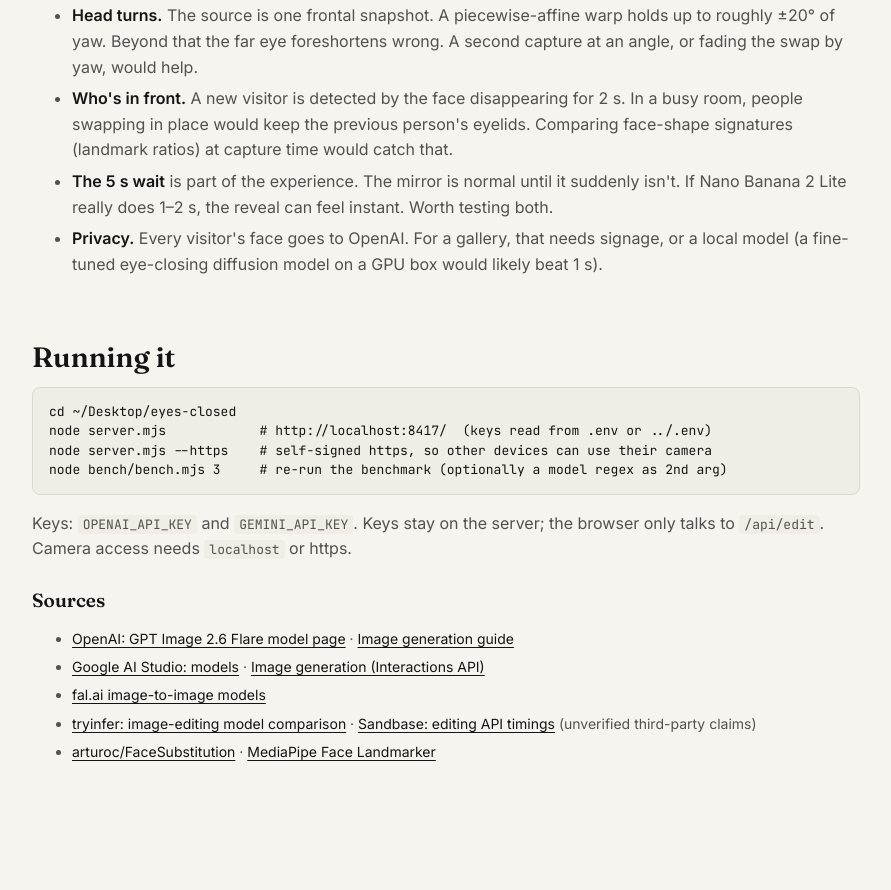
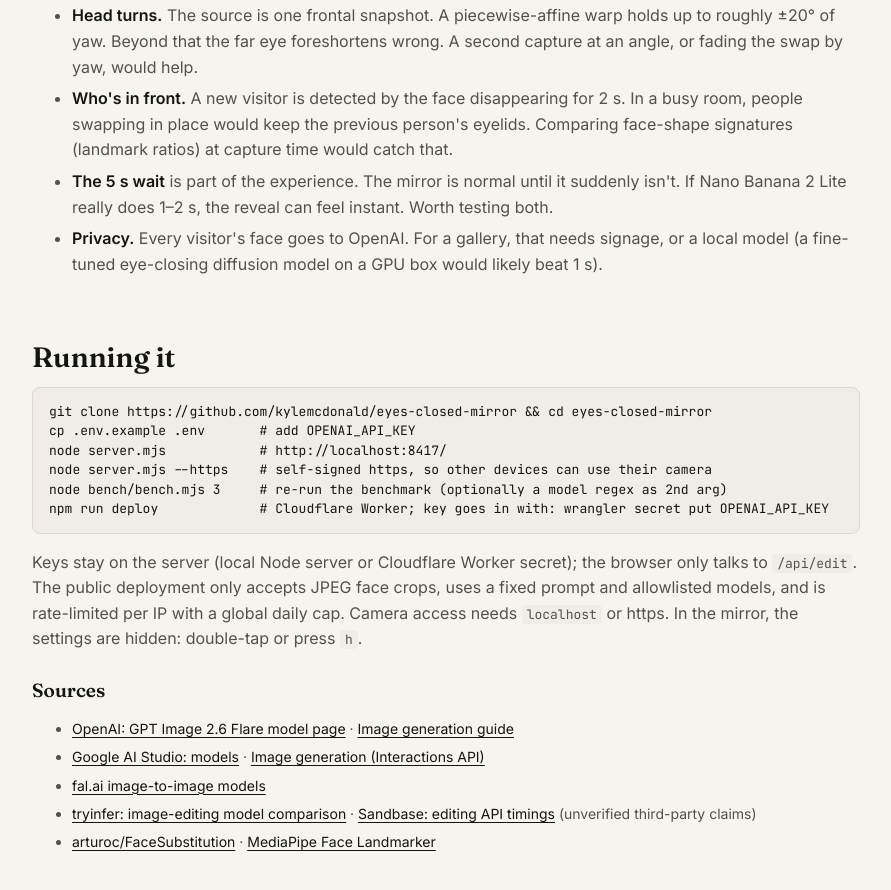
Before and after one commit to kylemcdonald/eyes-closed-mirror, a website: page public/index.html in a window 1280 px wide. Shown: the part 6758-7648 px from the top of the page, without its empty margins (194-1085 px from the left). Drawn offline with Linux system fonts and the light colour scheme.

Commit message:
Docs: public README, generic run instructions
Co-Authored-By: Claude Opus 5.5 <noreply@anthropic.com>

```diff
--- a/public/index.html
+++ b/public/index.html
@@ -221,11 +221,13 @@ gl_FragColor = vec4(srcColor + offset, 1.);</code></pre>
   </ul>
 
   <h2>Running it</h2>
-<pre><code>cd ~/Desktop/eyes-closed
-node server.mjs            # http://localhost:8417/  (keys read from .env or ../.env)
+<pre><code>git clone https://github.com/kylemcdonald/eyes-closed-mirror && cd eyes-closed-mirror
+cp .env.example .env       # add OPENAI_API_KEY
+node server.mjs            # http://localhost:8417/
 node server.mjs --https    # self-signed https, so other devices can use their camera
-node bench/bench.mjs 3     # re-run the benchmark (optionally a model regex as 2nd arg)</code></pre>
-  <p>Keys: <code>OPENAI_API_KEY</code> and <code>GEMINI_API_KEY</code>. Keys stay on the server; the browser only talks to <code>/api/edit</code>. Camera access needs <code>localhost</code> or https.</p>
+node bench/bench.mjs 3     # re-run the benchmark (optionally a model regex as 2nd arg)
+npm run deploy             # Cloudflare Worker; key goes in with: wrangler secret put OPENAI_API_KEY</code></pre>
+  <p>Keys stay on the server (local Node server or Cloudflare Worker secret); the browser only talks to <code>/api/edit</code>. The public deployment only accepts JPEG face crops, uses a fixed prompt and allowlisted models, and is rate-limited per IP with a global daily cap. Camera access needs <code>localhost</code> or https. In the mirror, the settings are hidden: double-tap or press <code>h</code>.</p>
 
   <h3>Sources</h3>
   <ul class="src">
```
Also changed, not shown: README.md.
